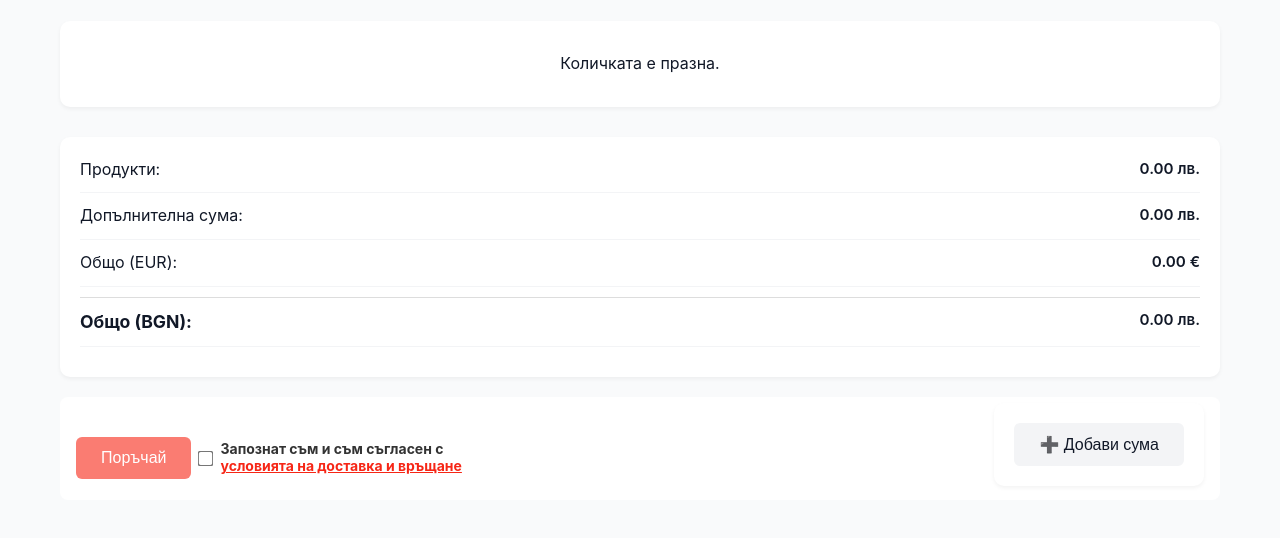
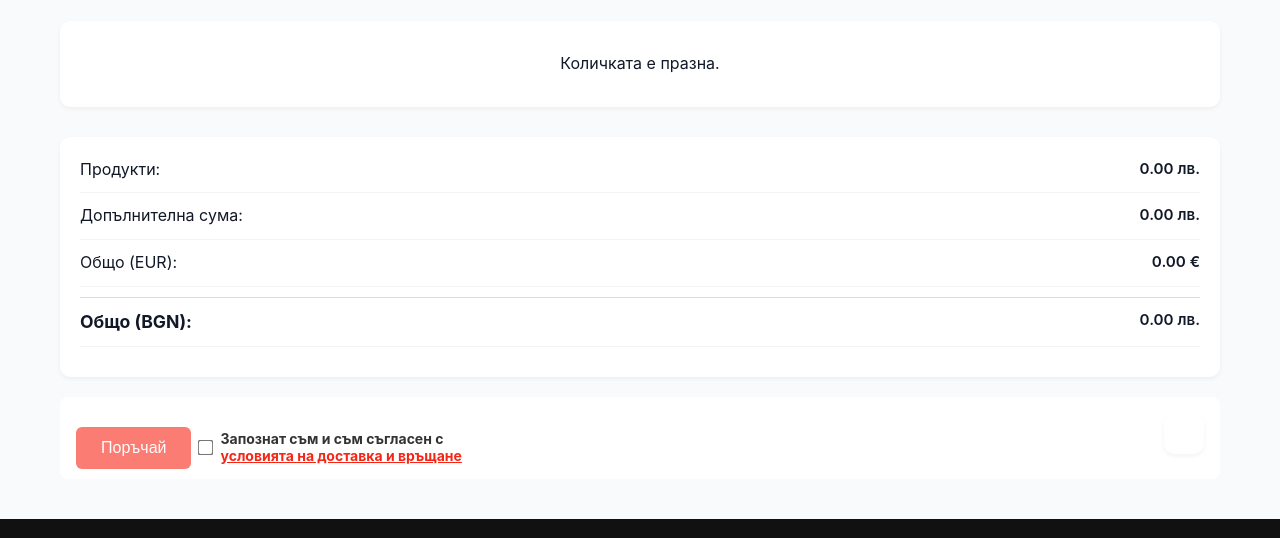
Before and after one commit to belagio72/YouPart, a website: page cart.html in a window 1280 px wide. Shown: the part 252-790 px from the top of the page. Drawn offline with Linux system fonts and the light colour scheme; a web font is replaced by a local one.

Commit message:
бутон и чекбокс промяна

```diff
--- a/cart.html
+++ b/cart.html
@@ -109,7 +109,7 @@
   </div>
 
   <div class="extra-charge-section">
-    <button class="btn btn-secondary" onclick="toggleExtraCharge()">➕ Добави сума</button>
+    <!--<button class="btn btn-secondary" onclick="toggleExtraCharge()">➕ Добави сума</button>-->
     <div id="extraChargeInputs" class="extra-charge-inputs">
       <label>Допълнителна сума:</label>
       <div class="extra-input-group">
--- a/style.css
+++ b/style.css
@@ -1193,7 +1193,7 @@ a {
 }
 
 .order-row input[type="checkbox"] {
-  accent-color: #F62616;
+  accent-color: #28a745;
   transform: scale(1.2);
   margin: 0;
 }
```
